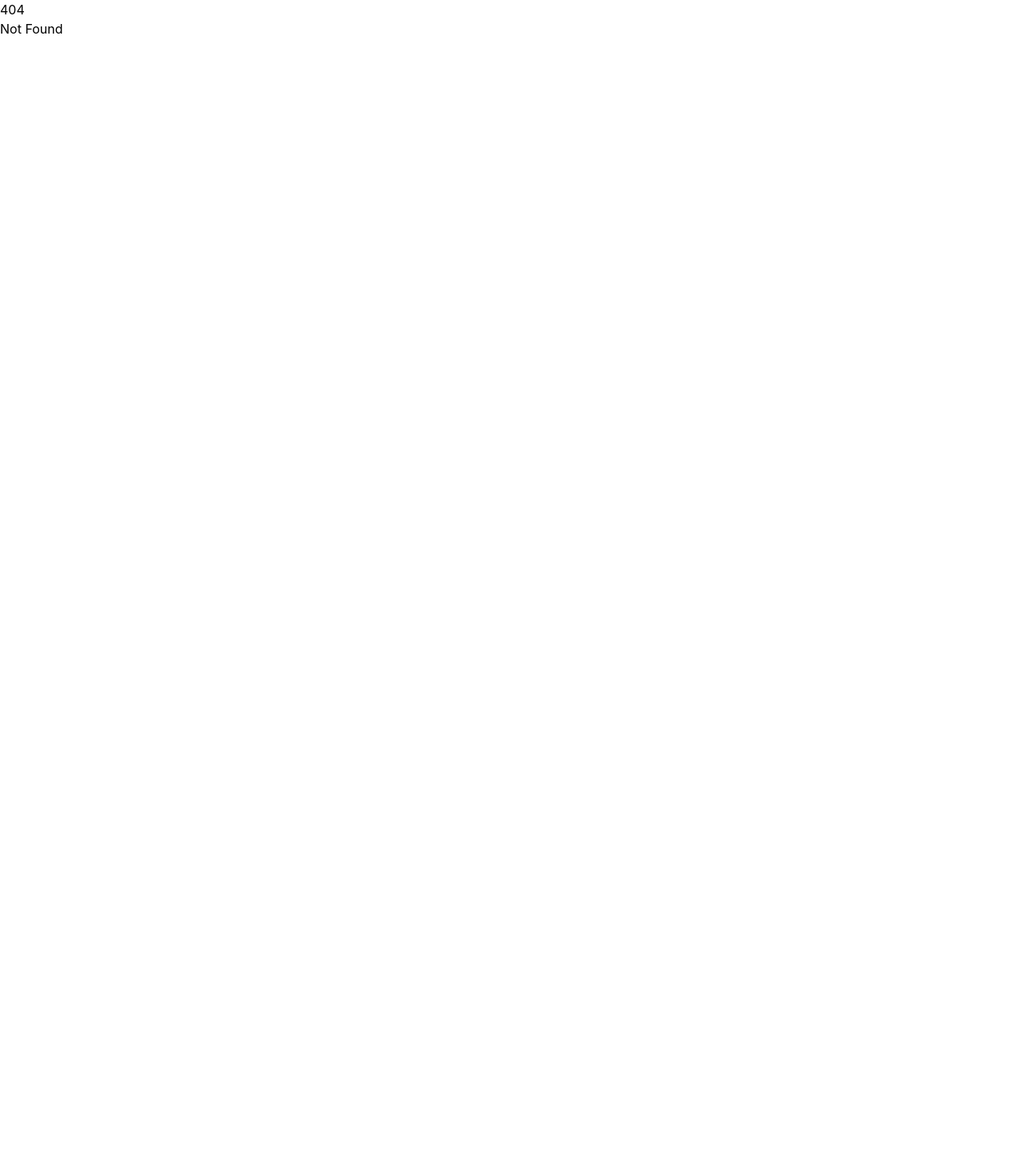
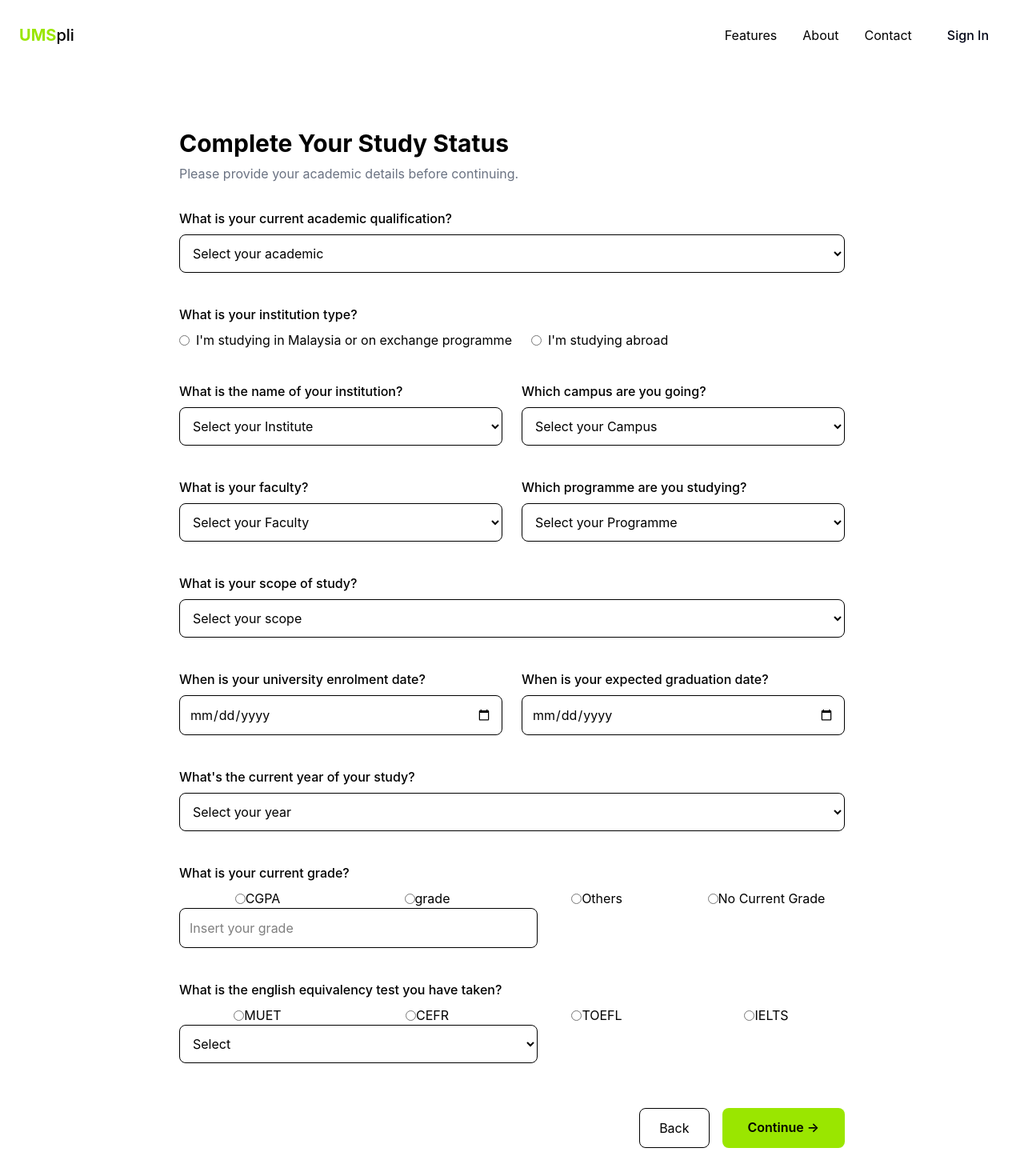
Before and after one commit to Ran7193Ran/SPLI, a SvelteKit app: page /signUp/statusDetails in a window 1280 px wide. Before the commit this address had no page. Shown: the top 1470 px of the page at 80% size. Before the commit the page ends 800 px from the top, so only its background shows below. Built offline with nearby package versions, Linux system fonts and the light colour scheme.

Commit message:
Addign statusDetails page in sign up process for the academic details

```diff
--- a/src/routes/signUp/personalInfo/+page.svelte
+++ b/src/routes/signUp/personalInfo/+page.svelte
@@ -31,7 +31,7 @@
 
             <!-- IC Number -->
             <div>
-                <label class="block mb-2 font-medium">
+                <label class="block mb-2 font-medium" for="">
                     IC Number
                 </label>
                 <input
@@ -43,7 +43,7 @@
 
             <!-- Full Name -->
             <div>
-                <label class="block mb-2 font-medium">
+                <label class="block mb-2 font-medium" for="">
                     Full Name
                 </label>
                 <input
@@ -57,7 +57,7 @@
             <div class="grid md:grid-cols-2 gap-6">
 
                 <div>
-                    <label class="block mb-2 font-medium">
+                    <label for="" class="block mb-2 font-medium">
                         Gender
                     </label>
 
@@ -75,7 +75,7 @@
                 </div>
 
                 <div>
-                    <label class="block mb-2 font-medium">
+                    <label for="" class="block mb-2 font-medium">
                         Date of Birth
                     </label>
                     <input
@@ -90,7 +90,7 @@
             <div class="grid md:grid-cols-2 gap-6">
 
                 <div>
-                    <label class="block mb-2 font-medium">
+                    <label for="" class="block mb-2 font-medium">
                         Phone Number
                     </label>
                     <input
@@ -101,7 +101,7 @@
                 </div>
 
                 <div>
-                    <label class="block mb-2 font-medium">
+                    <label for="" class="block mb-2 font-medium">
                         Email Address
                     </label>
                     <input
@@ -122,11 +122,7 @@
                     Back
                 </button>
 
-                <button
-                    class="px-8 py-3 rounded-lg bg-lime-400 hover:bg-lime-500 font-semibold duration-200"
-                >
-                    Continue →
-                </button>
+                <a href="/signUp/statusDetails" class="px-8 py-3 rounded-lg bg-lime-400 hover:bg-lime-500 font-semibold duration-200">Continue →</a>
 
             </div>
 
--- /dev/null
+++ b/src/routes/signUp/statusDetails/+page.svelte
@@ -0,0 +1,235 @@
+<script>
+    import Header from '../../../components/Header.svelte';
+    import Footer from '../../../components/Footer.svelte';
+
+    let y = $state(0);
+    let innerHeight = $state(0);
+    let innerWidth = $state(0);
+</script>
+
+<svelte:window
+    bind:scrollY={y}
+    bind:innerHeight={innerHeight}
+    bind:innerWidth={innerWidth}
+/>
+
+<Header {y} />
+
+<main class="flex justify-center px-4 py-10">
+    <div class="w-full max-w-4xl bg-white p-8">
+
+        <div class="mb-8">
+            <h1 class="text-3xl font-bold">
+                Complete Your Study Status
+            </h1>
+            <p class="text-gray-500 mt-2">
+                Please provide your academic details before continuing.
+            </p>
+        </div>
+
+        <div class="grid gap-10">
+
+            <!-- Academic qualification -->
+            <div>
+                <label for="" class="block mb-2 font-medium">
+                    What is your current academic qualification?
+                </label>
+                <select name="" id="" class="w-full border rounded-lg p-3 focus:none focus:ring-2 focus:ring-lime-400">
+                    <option value="">Select your academic </option>
+                    <option value="">SPM</option>
+                    <option value="">Diploman</option>
+                    <option value="">Bachelor Degree</option>
+                </select>
+            </div>
+
+            <!-- Institue type -->
+            <div>
+                <label for="" class="block mb-2 font-medium">
+                    What is your institution type?
+                </label>
+                <div class="flex gap-6 mt-2">
+                        <label class="flex items-center gap-2">
+                            <input type="radio" name="gender" />
+                            I'm studying in Malaysia or on exchange programme
+                        </label>
+
+                        <label class="flex items-center gap-2">
+                            <input type="radio" name="gender" />
+                            I'm studying abroad
+                        </label>
+                    </div>
+            </div>
+
+            <!-- Institute & Campus -->
+            <div class="grid md:grid-cols-2 gap-6">
+
+                <div>
+                    <label for="" class="block mb-2 font-medium">
+                        What is the name of your institution?
+                    </label>
+
+                    <select name="" id="" class="w-full border rounded-lg p-3 focus:none focus:ring-2 focus:ring-lime-400">
+                        <option value="">Select your Institute </option>
+                        <option value="">University Malaysia Sabah (UMS)</option>
+                        <option value="">University Sultan Zainal Abidin (UniSZA)</option>
+                        <option value="">University Teknologi MARA (UiTM)</option>
+                    </select>
+                </div>
+
+                <div>
+                    <label for="" class="block mb-2 font-medium">
+                        Which campus are you going?
+                    </label>
+                    <select name="" id="" class="w-full border rounded-lg p-3 focus:none focus:ring-2 focus:ring-lime-400">
+                        <option value="">Select your Campus </option>
+                        <option value="">Kota Kinabalu</option>
+                        <option value="">Labuan</option>
+                        <option value="">Sandakan</option>
+                    </select>
+                </div>
+
+            </div>
+
+            <!-- Faculty & Programme -->
+            <div class="grid md:grid-cols-2 gap-6">
+
+                <div>
+                    <label for="" class="block mb-2 font-medium">
+                        What is your faculty?
+                    </label>
+                    <select name="" id="" class="w-full border rounded-lg p-3 focus:none focus:ring-2 focus:ring-lime-400">
+                        <option value="">Select your Faculty </option>
+                        <option value="">Faculty of  Computer & Informatics</option>
+                        <option value="">Faculty of Science Technology</option>
+                        <option value="">Faculty of Engineering</option>
+                    </select>
+                </div>
+
+                <div>
+                    <label for="" class="block mb-2 font-medium">
+                        Which programme are you studying?
+                    </label>
+                    <select name="" id="" class="w-full border rounded-lg p-3 focus:none focus:ring-2 focus:ring-lime-400">
+                        <option value="">Select your Programme </option>
+                        <option value="">Software Engineering</option>
+                        <option value="">Network Engineering</option>
+                        <option value="">Data Science</option>
+                    </select>
+                </div>
+
+            </div>
+
+            <div>
+                <label for="" class="block mb-2 font-medium">
+                    What is your scope of study?
+                </label>
+                <select name="" id="" class="w-full border rounded-lg p-3 focus:none focus:ring-2 focus:ring-lime-400">
+                    <option value="">Select your scope </option>
+                    <option value="">Computer Science</option>
+                </select>
+            </div>
+
+            <div class="grid md:grid-cols-2 gap-6">
+
+                <div>
+                    <label for="" class="block mb-2 font-medium">
+                        When is your university enrolment date?
+                    </label>
+                    <input type="date" name="" id="" class="w-full border rounded-lg p-3 ">
+                </div>
+
+                <div>
+                    <label for="" class="block mb-2 font-medium">
+                        When is your expected graduation date?
+                    </label>
+                    <input type="date" name="" id="" class="w-full border rounded-lg p-3 ">
+                </div>
+            </div>
+
+            <div>
+                <label for="" class="block mb-2 font-medium">
+                    What's the current year of your study?
+                </label>
+                <select name="" id="" class="w-full border rounded-lg p-3 focus:none focus:ring-2 focus:ring-lime-400">
+                    <option value="">Select your year </option>
+                    <option value="">Year 1</option>
+                    <option value="">Year 2</option>
+                    <option value="">Year 3</option>
+                    <option value="">Year 4</option>
+                </select>
+            </div>
+
+            <div>
+                <label for="" class="block mb-2 font-medium">
+                    What is your current grade?
+                </label>
+                <div class="flex gap-4 mt-2 w-full">
+                    <label class="flex-1 flex justify-center items-center">
+                        <input type="radio" name="englishTest" />
+                        CGPA
+                    </label>
+                    <label class="flex-1 flex justify-center items-center">
+                        <input type="radio" name="englishTest" />
+                        grade
+                    </label>
+                    <label class="flex-1 flex justify-center items-center">
+                        <input type="radio" name="englishTest" />
+                        Others
+                    </label>
+                    <label class="flex-1 flex justify-center items-center">
+                        <input type="radio" name="englishTest" />
+                        No Current Grade
+                    </label>
+                </div>
+                <input type="text" class="w-md border rounded-lg p-3 focus:none focus:ring-2 focus:ring-lime-400" placeholder="Insert your grade">
+            </div>
+
+            <div>
+                <label for="" class="block mb-2 font-medium">
+                    What is the english equivalency test you have taken?
+                </label>
+                <div class="flex gap-4 mt-2 w-full">
+                    <label class="flex-1 flex justify-center items-center">
+                        <input type="radio" name="englishTest" />
+                        MUET
+                    </label>
+                    <label class="flex-1 flex justify-center items-center">
+                        <input type="radio" name="englishTest" />
+                        CEFR
+                    </label>
+                    <label class="flex-1 flex justify-center items-center">
+                        <input type="radio" name="englishTest" />
+                        TOEFL
+                    </label>
+                    <label class="flex-1 flex justify-center items-center">
+                        <input type="radio" name="englishTest" />
+                        IELTS
+                    </label>
+                </div>
+                <select name="" id="" class="w-md border rounded-lg p-3 focus:none focus:ring-2 focus:ring-lime-400">
+                    <option value="">Select</option>
+                    <option value="">Band 1</option>
+                    <option value="">Band 2</option>
+                    <option value="">Band 3</option>
+                    <option value="">Band 4</option>
+                    <option value="">Band 5</option>
+                </select>
+            </div>
+
+            <!-- Buttons -->
+            <div class="flex justify-end gap-4 pt-4">
+
+                <a href="/signUp/personalInfo" class="px-6 py-3 rounded-lg border hover:bg-gray-100 duration-200">Back</a>
+
+                <a href="" class="px-8 py-3 rounded-lg bg-lime-400 hover:bg-lime-500 font-semibold duration-200">
+                    Continue →
+                </a>
+
+            </div>
+
+        </div>
+
+    </div>
+</main>
+
+<Footer />
```
